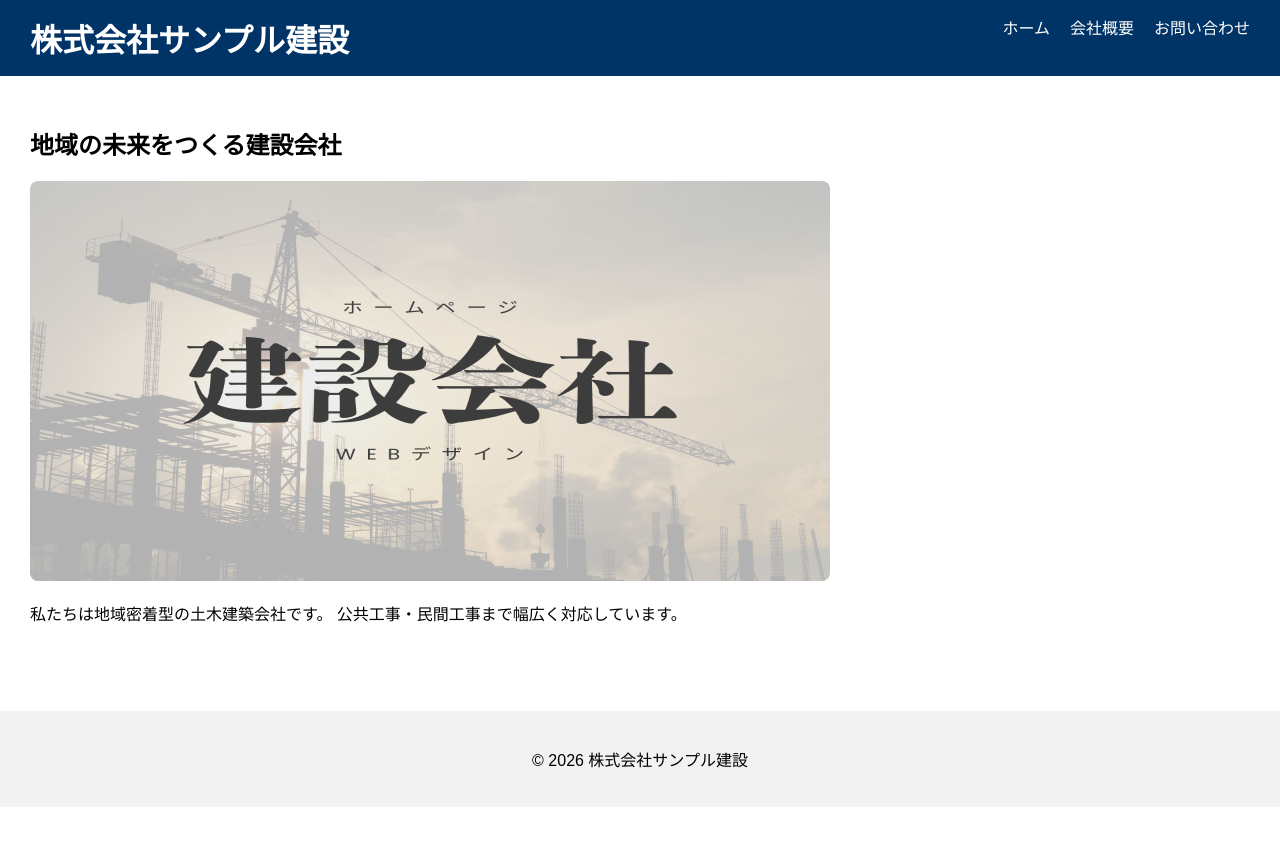
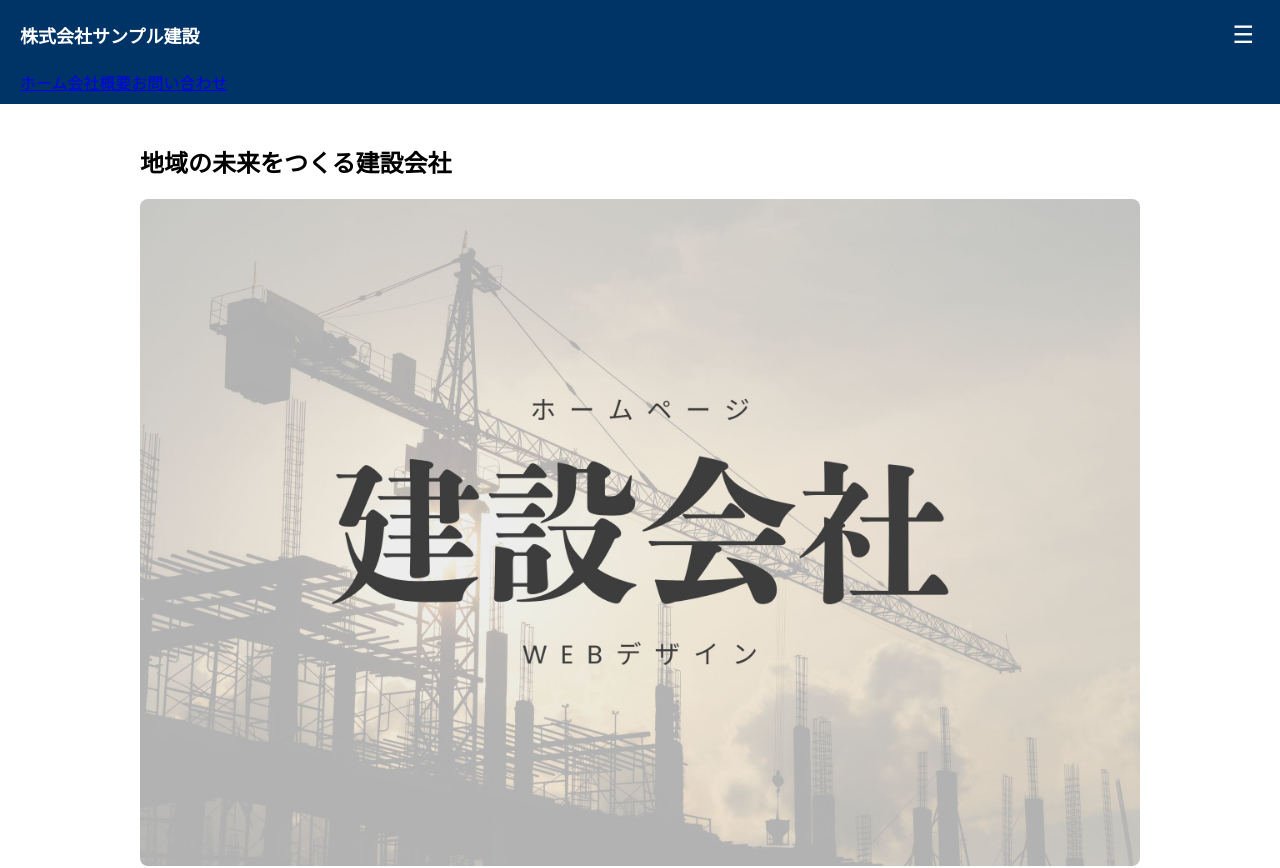
Before and after one commit to kameguchi/homepage, a Next.js app: page / in a window 1280 px wide. Shown: the top 868 px of the page. Before the commit the page ends 807 px from the top, so only its background shows below. Built offline with nearby package versions, Linux system fonts and the light colour scheme.

Commit message:
スマホ対応

```diff
--- a/app/layout.js
+++ b/app/layout.js
@@ -6,12 +6,21 @@ export const metadata = {
   description: "地域密着の土木建築会社です"
 };
 
+export const viewport = {
+  width: "device-width",
+  initialScale: 1,
+};
+
 export default function RootLayout({ children }) {
   return (
     <html lang="ja">
       <body style={{ margin: 0, fontFamily: "sans-serif" }}>
         <Header />
-        <main style={{ padding: "30px" }}>
+        <main style={{
+          padding: "20px",
+          maxWidth: "1000px",
+          margin: "0 auto"
+        }}>
           {children}
         </main>
         <Footer />
--- a/app/page.js
+++ b/app/page.js
@@ -8,9 +8,13 @@ export default function Home() {
       <Image
         src="/company.jpg"
         alt="会社イメージ"
-        width={800}
-        height={400}
-        style={{ borderRadius: "8px" }}
+        width={1200}
+        height={600}
+        style={{
+          width: "100%",
+          height: "auto",
+          borderRadius: "8px"
+        }}
       />
 
       <p>
--- a/components/Header.js
+++ b/components/Header.js
@@ -1,13 +1,30 @@
+"use client";
+import { useState } from "react";
 import Link from "next/link";
 
 export default function Header() {
+  const [open, setOpen] = useState(false);
+
   return (
     <header style={styles.header}>
-      <h1 style={styles.logo}>株式会社サンプル建設</h1>
-      <nav>
-        <Link href="/" style={styles.link}>ホーム</Link>
-        <Link href="/about" style={styles.link}>会社概要</Link>
-        <Link href="/contact" style={styles.link}>お問い合わせ</Link>
+      <div style={styles.topRow}>
+        <h1 style={styles.logo}>株式会社サンプル建設</h1>
+
+        <button
+          style={styles.menuButton}
+          onClick={() => setOpen(!open)}
+        >
+          ☰
+        </button>
+      </div>
+
+      <nav style={{
+        ...styles.nav,
+        display: open ? "flex" : ""
+      }}>
+        <Link href="/">ホーム</Link>
+        <Link href="/about">会社概要</Link>
+        <Link href="/contact">お問い合わせ</Link>
       </nav>
     </header>
   );
@@ -15,18 +32,29 @@ export default function Header() {
 
 const styles = {
   header: {
+    backgroundColor: "#003366",
+    color: "white",
+    padding: "10px 20px"
+  },
+  topRow: {
     display: "flex",
     justifyContent: "space-between",
-    padding: "15px 30px",
-    backgroundColor: "#003366",
-    color: "white"
+    alignItems: "center"
   },
   logo: {
-    margin: 0
+    fontSize: "18px"
   },
-  link: {
-    marginLeft: "20px",
+  menuButton: {
+    fontSize: "24px",
+    background: "none",
+    border: "none",
     color: "white",
-    textDecoration: "none"
+    cursor: "pointer"
+  },
+  nav: {
+    display: "none",
+    flexDirection: "column",
+    gap: "10px",
+    marginTop: "10px"
   }
 };
--- a/components/footer.js
+++ b/components/footer.js
@@ -1,7 +1,7 @@
 export default function Footer() {
   return (
     <footer style={styles.footer}>
-      <p>© 2026 株式会社サンプル建設</p>
+      <p>2026 株式会社サンプル建設</p>
     </footer>
   );
 }
```
